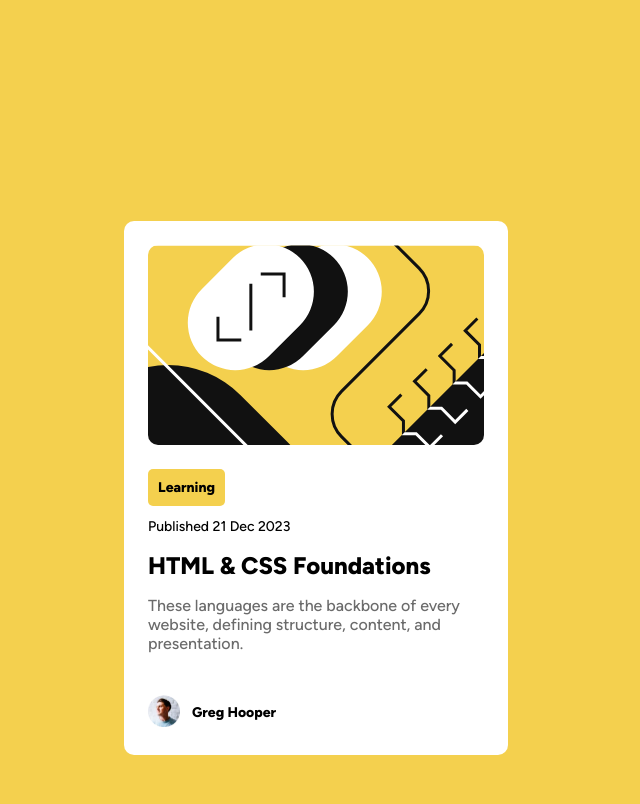
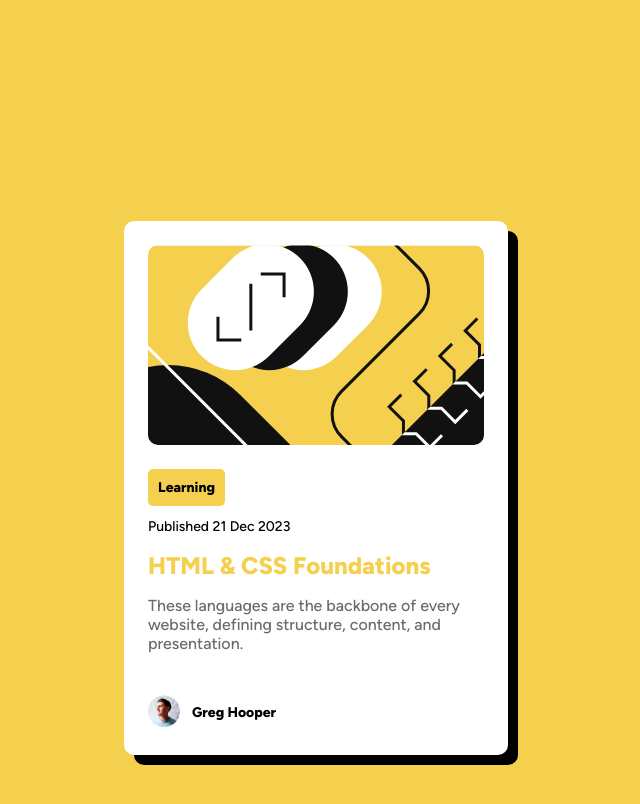
Before and after one commit to decsa17/Frontend-Mentor_Blog-Card, a plain HTML site: page index.html in a window 1280 px wide. In both pictures the pointer is over the element "HTML & CSS Foundations". Shown: the whole page, without its empty margins (324-964 px from the left). Drawn offline with Linux system fonts and the light colour scheme.

Commit message:
added hover state on title and drop-shadow

```diff
--- a/style.css
+++ b/style.css
@@ -34,6 +34,7 @@ body {
     height: auto;
     border-radius: 10px;
     background-color: var(--white);
+    filter: drop-shadow(10px 10px 0px black)
 }
 
 .img-box {
@@ -74,10 +75,15 @@ body {
     font-weight: 500;
 }
 
+
 .title {
     font-family: primary;
     font-size: 24px;
     font-weight: 800;
+}
+
+.title:hover {
+    color: var(--yellow);
 }
 
 .description {
```
